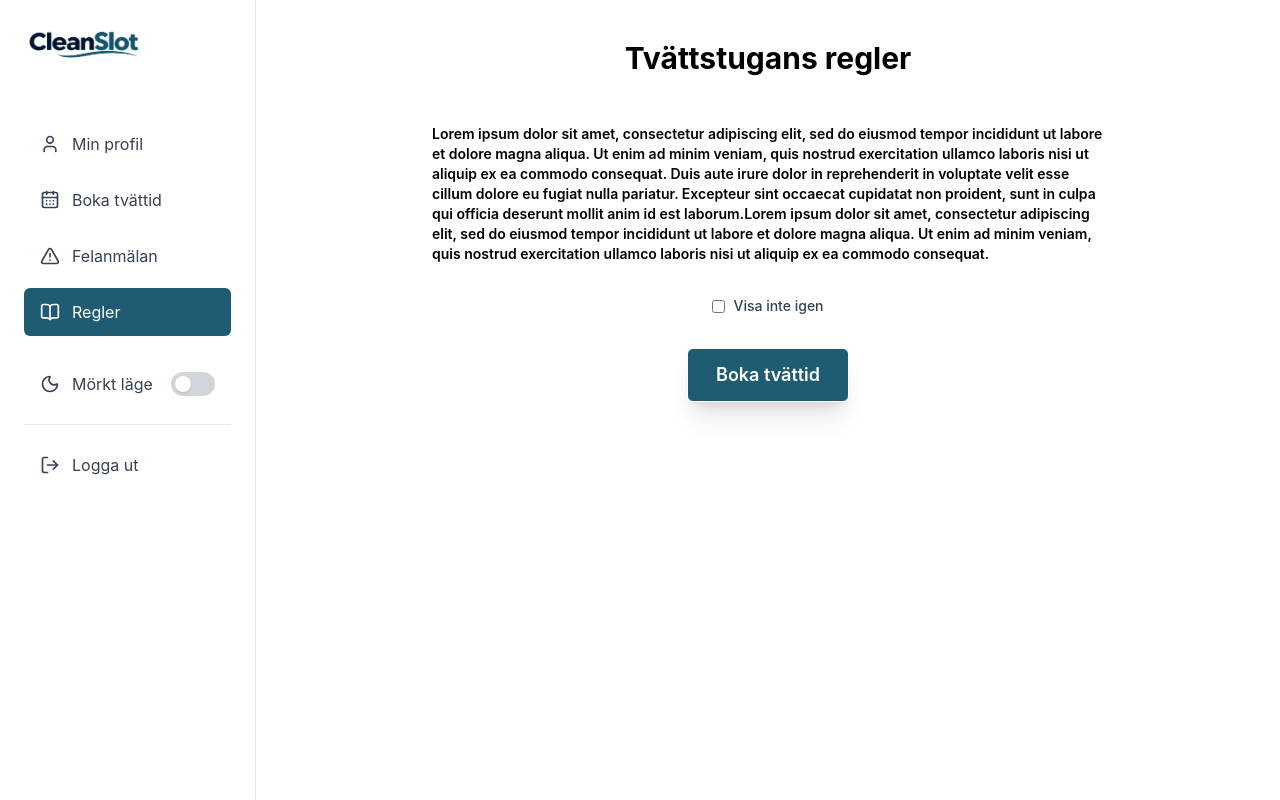
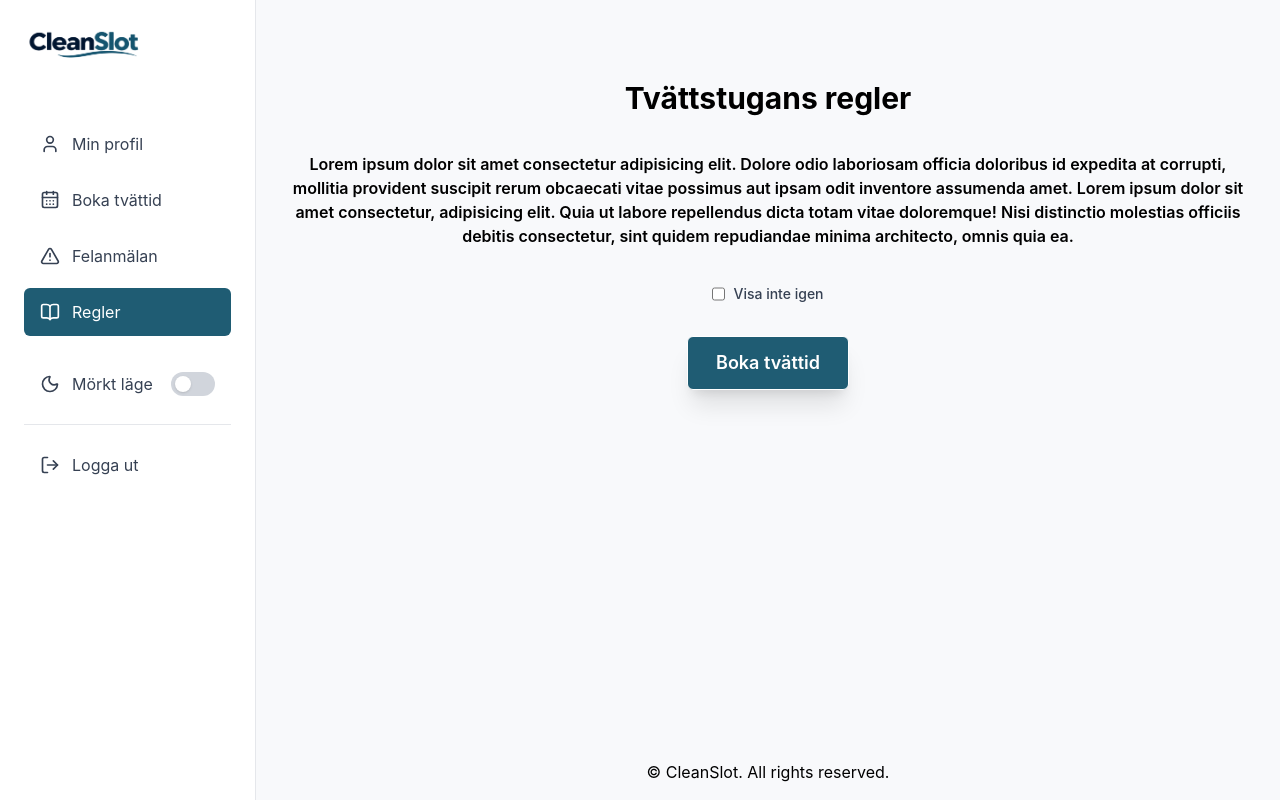
Before and after one commit to JerryLazerbeam/cleanslot-fullstack-project, a React (Vite) app in the folder client/: page /rules in a window 1280 px wide. Built offline with nearby package versions, Linux system fonts and the light colour scheme.

Commit message:
Feature/footer done

```diff
--- a/client/src/components/Profile/passwordUppdater.tsx
+++ b/client/src/components/Profile/passwordUppdater.tsx
@@ -81,7 +81,7 @@ function PasswordUpdater() {
             type="file"
             accept="image/*"
             ref={fileInputRef}
-            className="hidden"
+            className="hidden text-white"
             onChange={handleImageChange}
           />
         </section>
@@ -94,11 +94,11 @@ function PasswordUpdater() {
           placeholder="Nytt lösenord"
           value={newPassword}
           onChange={(e) => setNewPassword(e.target.value)}
-          className="border rounded-lg p-2 pl-3 mt-4"
+          className="border  rounded-lg p-2 pl-3 mt-4"
         ></input>
         <button
           onClick={handlePasswordChange}
-          className="mt-8 text-white text-lg font-semibold bg-[#1F5C73] border rounded-lg focus:border-dark p-3 px-7"
+          className="mt-8 text-white text-lg font-semibold hover:bg-gray-700 bg-[#1F5C73] border rounded-lg focus:border-dark p-3 px-7"
         >
           Spara
         </button>
--- /dev/null
+++ b/client/src/components/footer/footer.tsx
@@ -0,0 +1,9 @@
+function Footer() {
+  return (
+    <footer className="lg:ml-64 p-4 text-center bg-[#f8f9fb] dark:bg-[#111C22] dark:text-[#C7CED1]">
+      <p>&copy; CleanSlot. All rights reserved.</p>
+    </footer>
+  );
+}
+
+export default Footer;
--- a/client/src/components/login/footer.tsx
+++ /dev/null
@@ -1,11 +0,0 @@
-function Footer() {
-  return (
-    <footer className="p-4">
-      <div className="">
-        <p className="text-center">&copy; CleanSlot. All rights reserved.</p>
-      </div>
-    </footer>
-  );
-}
-
-export default Footer;
--- a/client/src/components/rules/rulesComponent.tsx
+++ b/client/src/components/rules/rulesComponent.tsx
@@ -1,27 +1,25 @@
 function Rules() {
   return (
-    <div className="min-h-screen flex flex-col items-center dark:bg-[#111C22] dark:text-[#C7CED1] lg:ml-64">
-      <h1 className="pt-10 text-black text-3xl font-bold p-4 dark:text-[#C7CED1]">
+    <div className=" flex flex-col text-center dark:bg-[#111C22] dark:text-[#C7CED1] ">
+      <h1 className=" mt-20 text-black text-3xl font-bold  dark:text-[#C7CED1]">
         Tvättstugans regler
       </h1>
-      <p className="m-8 max-w-2xl text-sm font-semibold">
-        Lorem ipsum dolor sit amet, consectetur adipiscing elit, sed do eiusmod
-        tempor incididunt ut labore et dolore magna aliqua. Ut enim ad minim
-        veniam, quis nostrud exercitation ullamco laboris nisi ut aliquip ex ea
-        commodo consequat. Duis aute irure dolor in reprehenderit in voluptate
-        velit esse cillum dolore eu fugiat nulla pariatur. Excepteur sint
-        occaecat cupidatat non proident, sunt in culpa qui officia deserunt
-        mollit anim id est laborum.Lorem ipsum dolor sit amet, consectetur
-        adipiscing elit, sed do eiusmod tempor incididunt ut labore et dolore
-        magna aliqua. Ut enim ad minim veniam, quis nostrud exercitation ullamco
-        laboris nisi ut aliquip ex ea commodo consequat.
+      <p className=" flex-col m-9 font-semibold">
+        Lorem ipsum dolor sit amet consectetur adipisicing elit. Dolore odio
+        laboriosam officia doloribus id expedita at corrupti, mollitia provident
+        suscipit rerum obcaecati vitae possimus aut ipsam odit inventore
+        assumenda amet. Lorem ipsum dolor sit amet consectetur, adipisicing
+        elit. Quia ut labore repellendus dicta totam vitae doloremque! Nisi
+        distinctio molestias officiis debitis consectetur, sint quidem
+        repudiandae minima architecto, omnis quia ea.
       </p>
-      <div className="flex items-center gap-2">
-        <input type="checkbox" id="rules" />
+
+      <div className="flex justify-center gap-2">
+        <input className="" type="checkbox" id="rules" />
 
         <label
           htmlFor="rules"
-          className="text-sm font-medium text-gray-700 dark:text-[#C7CED1]"
+          className=" text-sm font-medium text-gray-700 dark:text-[#C7CED1]"
         >
           Visa inte igen
         </label>
--- a/client/src/pages/booking.tsx
+++ b/client/src/pages/booking.tsx
@@ -1,16 +1,17 @@
 import Navbar from "../components/navbar/navbar";
+import Footer from "../components/footer/footer";
 import BookingCalendar from "../components/booking/BookingCalendar";
 
 function Booking() {
   return (
-    <>
+    <div className="min-h-screen flex flex-col bg-[#f8f9fb] dark:bg-[#111C22] ">
       <Navbar />
-      <main className="lg:ml-64 min-h-screen bg-[#f8f9fb]">
-        <div className="flex justify-center items-center min-h-screen bg-[#f8f9fb] dark:bg-[#111C22]">
-          <BookingCalendar />
-        </div>
+
+      <main className="flex-1 lg:ml-64 flex justify-center items-center">
+        <BookingCalendar />
       </main>
-    </>
+      <Footer />
+    </div>
   );
 }
 
--- a/client/src/pages/login.tsx
+++ b/client/src/pages/login.tsx
@@ -1,6 +1,6 @@
 import LoginForm from "../components/login/LoginForm";
 import Logo from "../components/login/logo";
-import Footer from "../components/login/footer";
+import Footer from "../components/footer/footer";
 
 function Login() {
   return (
--- a/client/src/pages/profile.tsx
+++ b/client/src/pages/profile.tsx
@@ -1,13 +1,19 @@
 import PasswordUpdater from "../components/Profile/passwordUppdater";
 import Navbar from "../components/navbar/navbar";
+import Footer from "../components/footer/footer";
 import ServiceReportHistory from "../components/servicecomponents/serviceReportHistory";
 
 function Profile() {
   return (
-    <div className="Profile min-h-screen bg-[#f8f9fb] dark:bg-[#111C22] dark:text-[#C7CED1] lg:ml-64">
+    <div className=" min-h-screen bg-[#f8f9fb] dark:bg-[#111C22] dark:text-[#C7CED1] ">
       <Navbar />
-      <PasswordUpdater />
-      <ServiceReportHistory />
+
+      <main className="flex-1 lg:ml-64">
+        <PasswordUpdater />
+        <ServiceReportHistory />
+      </main>
+
+      <Footer />
     </div>
   );
 }
--- a/client/src/pages/rules.tsx
+++ b/client/src/pages/rules.tsx
@@ -1,12 +1,18 @@
 import Rules from "../components/rules/rulesComponent";
 import Navbar from "../components/navbar/navbar";
+import Footer from "../components/footer/footer";
 
 function RulesPage() {
   return (
-    <>
+    <div className="min-h-screen flex flex-col bg-[#f8f9fb] dark:bg-[#111C22]" >
       <Navbar />
-      <Rules />
-    </>
+
+      <main className="flex-1 lg:ml-64">
+        <Rules />
+      </main>
+
+      <Footer />
+    </div>
   );
 }
 
--- a/client/src/pages/serviceReport.tsx
+++ b/client/src/pages/serviceReport.tsx
@@ -1,4 +1,5 @@
 import Navbar from "../components/navbar/navbar";
+import Footer from "../components/footer/footer";
 import type { CreateServiceReport } from "../components/servicecomponents/serviceReportTypes";
 import { useState } from "react";
 
@@ -27,24 +28,16 @@ function ServiceReport() {
   function handleSubmit(e: React.FormEvent<HTMLFormElement>) {
     e.preventDefault();
 
-    // Du kan tabort denna sen :D
+
     console.log(formData);
   }
-  // till back end
-  //await fetch("/api/service-reports", {
-  // method: "POST",
-  // headers: {
-  //"Content-Type": "application/json",
-  // },
-  // body: JSON.stringify(formData),
-  //});
 
   return (
-    <main>
+     <main className="">
         <Navbar />
         <form
           onSubmit={handleSubmit}
-        className="min-h-screen bg-[#f8f9fb] dark:bg-[#111C22] dark:text-[#C7CED1] lg:ml-64"
+          className=" min-h-screen bg-[#f8f9fb] dark:bg-[#111C22] dark:text-[#C7CED1] lg:ml-64"
         >
           <section className="px-10 sm:max-w-2xl sm:mx-auto dark:bg-[#111C22] dark:text-[#C7CED1]">
             <h1 className="flex justify-center pt-4 text-3xl font-bold">
@@ -155,6 +148,7 @@ function ServiceReport() {
             </div>
           </section>
         </form>
+        <Footer />
       </main>
   );
 }
```
Lines whose indentation alone changed are shown as unchanged.
